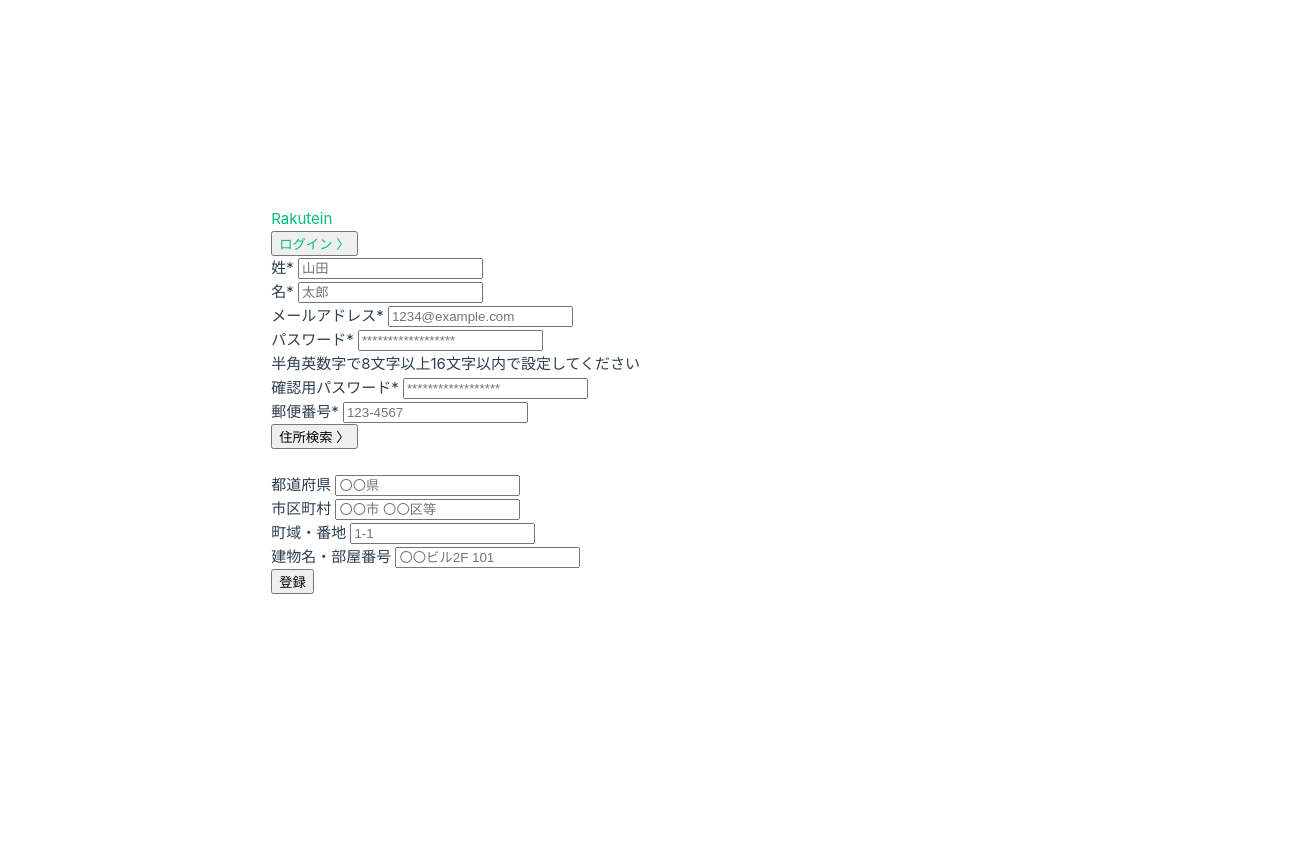
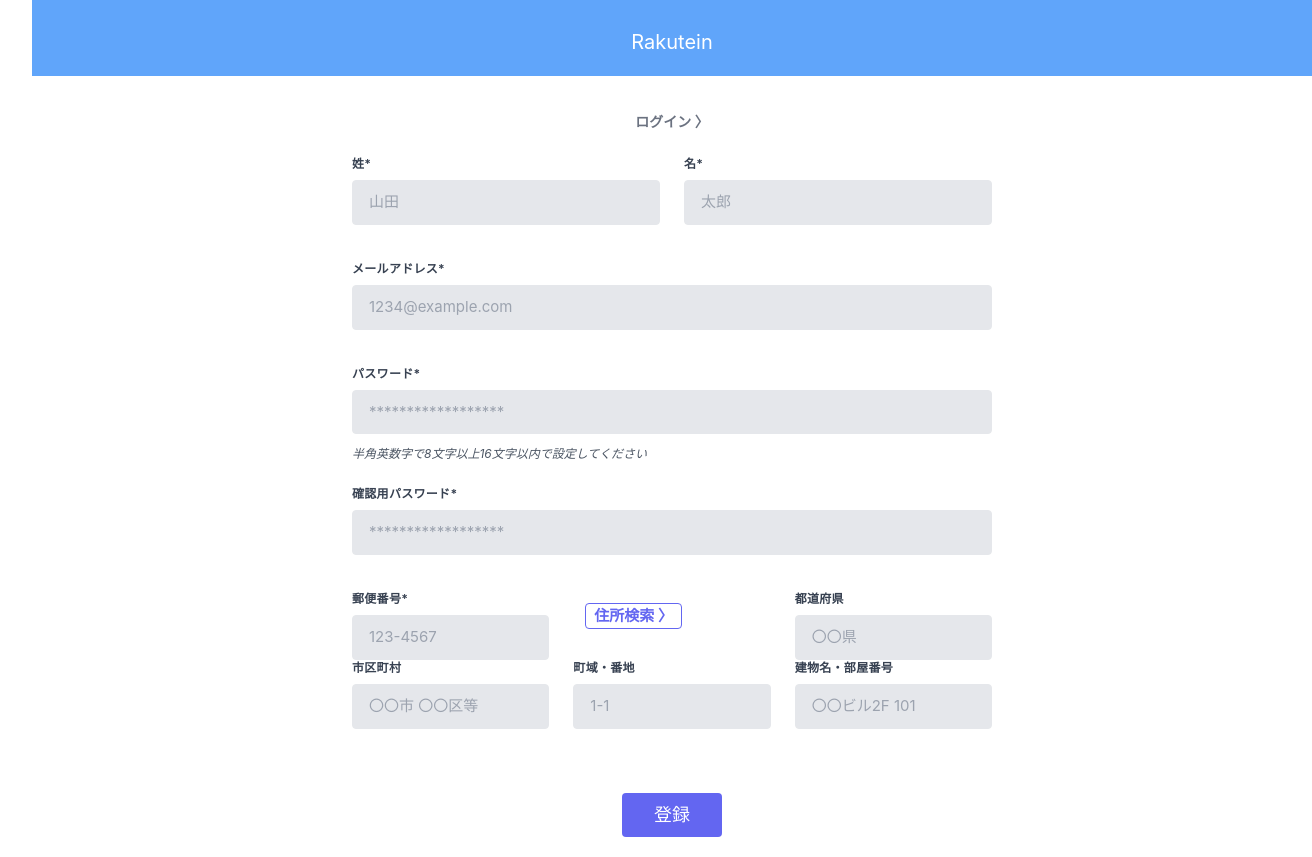
Before and after one commit to hykwshuhei/protein-vue, a Vue app: page /new in a window 1280 px wide. Shown: the whole page, 1312 px wide, since content can reach past the window. Before the commit the page ends 800 px from the top, so only its background shows below. Built offline with nearby package versions, Linux system fonts and the light colour scheme; no server answers.

Commit message:
ログイン、会員登録画面の画面サイズ修正

```diff
--- a/index.html
+++ b/index.html
@@ -1,17 +1,19 @@
 <!DOCTYPE html>
 <html lang="ja">
-
   <head>
-  <meta charset="UTF-8">
-  <link rel="icon" href="/favicon.ico">
-  <meta name="viewport" content="width=device-width, initial-scale=1.0">
+    <meta charset="UTF-8" />
+    <link rel="icon" href="/favicon.ico" />
+    <meta name="viewport" content="width=device-width, initial-scale=1.0" />
     <title>Vite App</title>
-  <link href="/Users/hykwshuhei/src/vue/vue-app/dist/dist.css" rel="stylesheet">
+    <!-- <link href="/Users/hykwshuhei/src/vue/vue-app/dist/dist.css" rel="stylesheet"> -->
+    <link
+      href="https://unpkg.com/tailwindcss@^2/dist/tailwind.min.css"
+      rel="stylesheet"
+    />
   </head>
 
   <body>
     <div id="app"></div>
     <script type="module" src="/src/main.ts"></script>
   </body>
-
 </html>
--- a/src/App.vue
+++ b/src/App.vue
@@ -1,13 +1,8 @@
-<script>
+<script lang="ts">
 import { RouterLink, RouterView } from "vue-router";
 // import HeaderCom from "./components/Header.vue";
 </script>
 
 <template>
-  <div>
-    <RouterView />
-  </div>
+  <RouterView />
 </template>
-
-<style scoped>
-</style>
--- a/src/components/ChangeSession.vue
+++ b/src/components/ChangeSession.vue
@@ -34,7 +34,7 @@ export default {
 </script>
 
 <template>
-  <HeaderCom class="-mb-11" />
+  <!-- <HeaderCom /> -->
   <section v-if="user_metadata.firstName">
     <div class="flex pt-1 flex-row-reverse">
       <nav class="flex text-base">
--- a/src/views/ItemDetail.vue
+++ b/src/views/ItemDetail.vue
@@ -101,7 +101,7 @@ export default {
 </script>
 
 <template>
-  <HeaderCom class="-mb-11" />
+  <HeaderCom />
   <section v-if="user_metadata.firstName">
     <div class="flex pt-1 flex-row-reverse mt-10">
       <nav class="flex text-base">
@@ -325,7 +325,9 @@ export default {
               購入する
             </button>
           </div>
-          <p class="text-right text-red-500 text-lg">{{ msgNeedlogin1 }}<br>{{ msgNeedlogin2 }}</p>
+          <p class="text-right text-red-500 text-lg">
+            {{ msgNeedlogin1 }}<br />{{ msgNeedlogin2 }}
+          </p>
         </div>
       </div>
     </div>
--- a/src/views/ListItem.vue
+++ b/src/views/ListItem.vue
@@ -8,7 +8,7 @@ export default {
   name: "ListItem",
   components: {
     HeaderCom,
-    ChangeSession
+    ChangeSession,
   },
   data() {
     return {
@@ -33,10 +33,11 @@ export default {
 </script>
 
 <template>
+  <div class="md:w-full">
     <HeaderCom />
     <ChangeSession />
     <div class="md:flex md:flex-wrap md:mx-auto">
-    <div class="md:w-1/2" v-for="item in items" :key="item.id">
+      <div class="lg:w-full" v-for="item in items" :key="item.id">
         <section class="text-gray-600 container pt-14 pb-4 flex flex-wrap">
           <div
             class="h-full border-2 border-gray-200 border-opacity-60 rounded-lg overflow-hidden mx-auto"
@@ -62,10 +63,6 @@ export default {
               </h2>
               <p class="leading-relaxed mb-3">{{ modStr(item) }}</p>
               <div class="flex items-center flex-wrap">
-              <!-- <a
-                  class="text-blue-500 inline-flex items-center md:mb-2 lg:mb-0"
-                  href="/"
-                  > -->
                 <RouterLink
                   v-bind:to="{
                     name: 'detail',
@@ -75,11 +72,52 @@ export default {
                 >
                   詳細ページ
                 </RouterLink>
-              <!-- </a> -->
               </div>
             </div>
           </div>
         </section>
       </div>
     </div>
+  </div>
+  <!-- <HeaderCom />
+  <ChangeSession />
+
+  <div class="bg-white">
+    <div
+      class="mx-auto max-w-2xl py-16 px-4 sm:py-24 sm:px-6 lg:max-w-7xl lg:px-8"
+    >
+      <h2 class="text-2xl font-bold tracking-tight text-gray-900">
+        Customers also purchased
+      </h2>
+
+      <div
+        class="mt-6 grid grid-cols-1 gap-y-10 gap-x-6 sm:grid-cols-2 lg:grid-cols-4 xl:gap-x-8"
+      >
+        <div class="group relative">
+          <div
+            class="min-h-80 aspect-w-1 aspect-h-1 w-full overflow-hidden rounded-md bg-gray-200 group-hover:opacity-75 lg:aspect-none lg:h-80"
+          >
+            <img
+              src="https://tailwindui.com/img/ecommerce-images/product-page-01-related-product-01.jpg"
+              alt="Front of men&#039;s Basic Tee in black."
+              class="h-full w-full object-cover object-center lg:h-full lg:w-full"
+            />
+          </div>
+          <div class="mt-4 flex justify-between">
+            <div>
+              <h3 class="text-sm text-gray-700">
+                <a href="#">
+                  <span aria-hidden="true" class="absolute inset-0"></span>
+                  Basic Tee
+                </a>
+              </h3>
+              <p class="mt-1 text-sm text-gray-500">Black</p>
+            </div>
+            <p class="text-sm font-medium text-gray-900">$35</p>
+          </div>
+        </div>
+
+      </div>
+    </div>
+  </div> -->
 </template>
--- a/src/views/LoginForm.vue
+++ b/src/views/LoginForm.vue
@@ -35,8 +35,9 @@ export default {
 </script>
 
 <template>
-  <div>
-    <HeaderCom class="mb-7" />
+  <div class="min-h-screen w-screen">
+    <HeaderCom class="mb-7 w-screen" />
+    <div class="w-5/6 mx-auto">
       <div>
         <main>
           <div
@@ -46,7 +47,9 @@ export default {
               class="md:ml-auto md:mr-auto flex flex-wrap items-center text-base justify-center"
             >
               <div>
-              <button class="px-3 py-1 text-sm text-gray-500 font-bold rounded">
+                <button
+                  class="px-3 py-1 text-sm text-gray-500 font-bold rounded"
+                >
                   <RouterLink
                     to="/new"
                     class="hover:bg-white text-sm text-gray-500 font-bold"
@@ -115,4 +118,5 @@ export default {
         </button>
       </form>
     </div>
+  </div>
 </template>
--- a/src/views/Purchase.vue
+++ b/src/views/Purchase.vue
@@ -45,9 +45,9 @@ export default {
     purchase(e: Event) {
       e.preventDefault();
       let userUid = this.userUid;
-      let itemId = this.$route.query.id;
-      let flavor = this.$route.query.flavor;
-      let countity = this.$route.query.countity;
+      let itemId = this.itemId;
+      let flavor = this.flavor;
+      let countity = this.countity;
       (async () => {
         await supabase
           .from("vuePurchaseHistories")
--- a/src/views/UserNew.vue
+++ b/src/views/UserNew.vue
@@ -100,7 +100,9 @@ export default {
 </script>
 
 <template>
-  <HeaderCom class="mb-7" />
+  <div class="min-h-screen w-screen">
+    <HeaderCom class="mb-7 w-screen" />
+    <div class="w-1/2 mx-auto">
       <div>
         <main>
           <div
@@ -109,8 +111,10 @@ export default {
             <nav
               class="md:ml-auto md:mr-auto flex flex-wrap items-center text-base justify-center"
             >
-          <div class="hover:bg-white">
-            <button class="px-3 py-1 text-sm text-gray-500 font-bold rounded">
+              <div>
+                <button
+                  class="px-3 py-1 text-sm text-gray-500 font-bold rounded"
+                >
                   <RouterLink
                     to="/login"
                     class="hover:bg-white text-sm text-gray-500 font-bold"
@@ -124,7 +128,7 @@ export default {
         </main>
       </div>
 
-  <form class="w-full max-w-lg mb-5 mx-auto" @submit.prevent="submitForm">
+      <form class="w-full mb-5 mx-auto" @submit.prevent="submitForm">
         <div class="flex flex-wrap -mx-3 mb-6">
           <div class="w-full md:w-1/2 px-3 mb-6 md:mb-0">
             <label
@@ -323,4 +327,6 @@ export default {
           登録
         </button>
       </form>
+    </div>
+  </div>
 </template>
--- a/tailwind.config.js
+++ b/tailwind.config.js
@@ -4,6 +4,7 @@ module.exports = {
     "./*.{html,js}",
     "./index.html",
     "./src/**/*.{vue,js,ts,jsx,tsx,html}",
+    "./src/*.{vue,js,ts,jsx,tsx,html}",
   ],
   theme: {
     extend: {},
```
Lines whose indentation alone changed are shown as unchanged.
